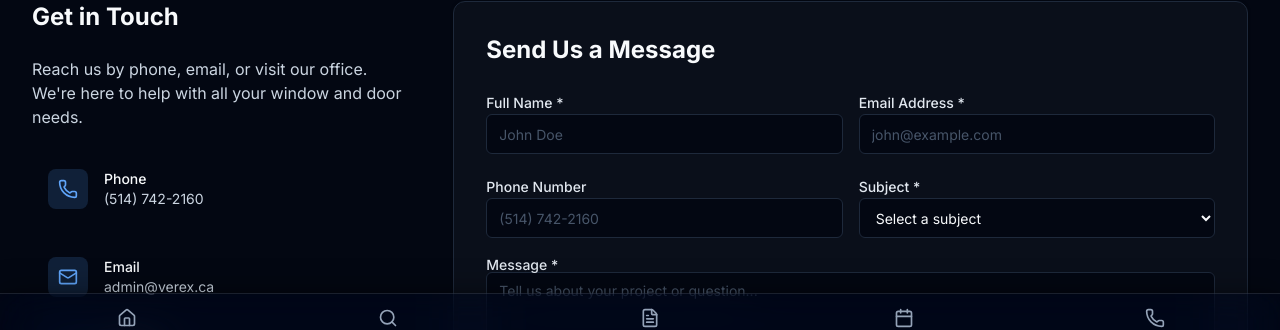
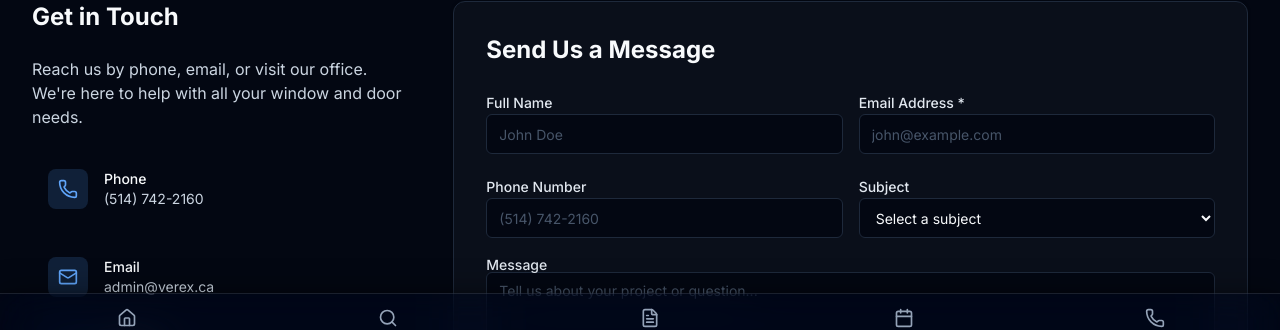
Before and after one commit to OL-Projects/verrex-website, a Next.js app: page /en/contact in a window 1280 px wide. Shown: the part 441-771 px from the top of the page. Built offline with nearby package versions, Linux system fonts and the light colour scheme.

Commit message:
fix: only email required on contact form, all other fields optional

```diff
--- a/src/app/[locale]/contact/page.tsx
+++ b/src/app/[locale]/contact/page.tsx
@@ -185,14 +185,14 @@ function ContactPageContent() {
                     }
                   }} className="space-y-5">
                     <div className="grid grid-cols-1 sm:grid-cols-2 gap-4">
-                      <div><Label htmlFor="name">{t('fullName')} *</Label><Input id="name" name="name" placeholder={t('fullNamePlaceholder')} required /></div>
+                      <div><Label htmlFor="name">{t('fullName')}</Label><Input id="name" name="name" placeholder={t('fullNamePlaceholder')} /></div>
                       <div><Label htmlFor="email">{t('email')} *</Label><Input id="email" name="email" type="email" placeholder={t('emailPlaceholder')} required /></div>
                     </div>
                     <div className="grid grid-cols-1 sm:grid-cols-2 gap-4">
                       <div><Label htmlFor="phone">{t('phone')}</Label><Input id="phone" name="phone" type="tel" placeholder={t('phonePlaceholder')} /></div>
                       <div>
-                        <Label htmlFor="subject">{t('subject')} *</Label>
-                        <select id="subject" name="subject" required className="flex h-10 w-full rounded-md border border-slate-300 bg-white px-3 py-2 text-sm text-slate-900 focus:border-blue-500 focus:outline-none focus:ring-2 focus:ring-blue-500/20">
+                        <Label htmlFor="subject">{t('subject')}</Label>
+                        <select id="subject" name="subject" className="flex h-10 w-full rounded-md border border-slate-300 bg-white px-3 py-2 text-sm text-slate-900 focus:border-blue-500 focus:outline-none focus:ring-2 focus:ring-blue-500/20">
                           <option value="">Select a subject</option>
                           <option value="general">General Inquiry</option>
                           <option value="quote">Quote Request</option>
@@ -204,7 +204,7 @@ function ContactPageContent() {
                     </div>
                     <div>
                       <div className="flex items-center justify-between">
-                        <Label htmlFor="message">{t('message')} *</Label>
+                        <Label htmlFor="message">{t('message')}</Label>
                         {fromEmail && (
                           <span className="inline-flex items-center gap-1.5 px-2.5 py-0.5 rounded-full text-xs font-medium bg-blue-100 dark:bg-blue-900/40 text-blue-700 dark:text-blue-300">
                             <Mail className="h-3 w-3" />
@@ -218,7 +218,6 @@ function ContactPageContent() {
                         name="message"
                         placeholder={t('messagePlaceholder')}
                         rows={5}
-                        required
                         className={messageGlow ? "ring-2 ring-blue-500 ring-offset-2 dark:ring-offset-slate-900 shadow-[0_0_15px_rgba(59,130,246,0.5)] transition-all duration-500" : "transition-all duration-500"}
                       />
                     </div>
--- a/src/app/api/send-email/route.ts
+++ b/src/app/api/send-email/route.ts
@@ -171,7 +171,7 @@ function buildQuickQuoteEmail(data: QuickQuoteData): string {
 }
 
 function getSubjectLine(type: FormType, data: Record<string, unknown>): string {
-  const name = (data.name as string) || "Unknown";
+  const name = (data.name as string) || (data.email as string) || "Anonymous";
   switch (type) {
     case "contact":
       return `New Contact: ${name} — ${(data.subject as string) || "General Inquiry"}`;
@@ -191,9 +191,9 @@ export async function POST(req: NextRequest) {
     const body = await req.json();
     const { type, ...data } = body as { type: FormType } & Record<string, unknown>;
 
-    if (!type || !data.name || !data.email) {
+    if (!type || !data.email) {
       return NextResponse.json(
-        { error: "Missing required fields: type, name, email" },
+        { error: "Missing required fields: type, email" },
         { status: 400 }
       );
     }
```
